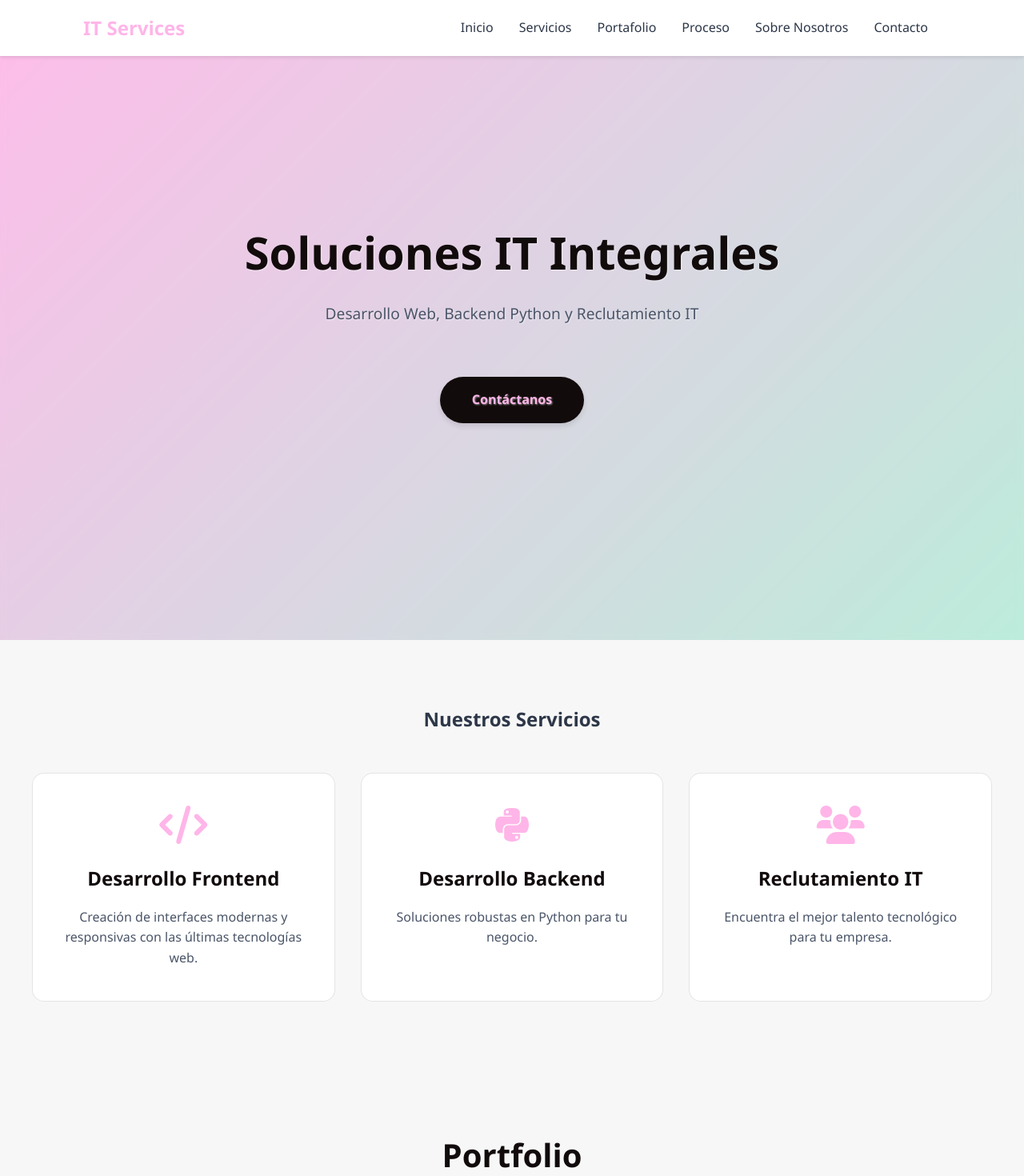
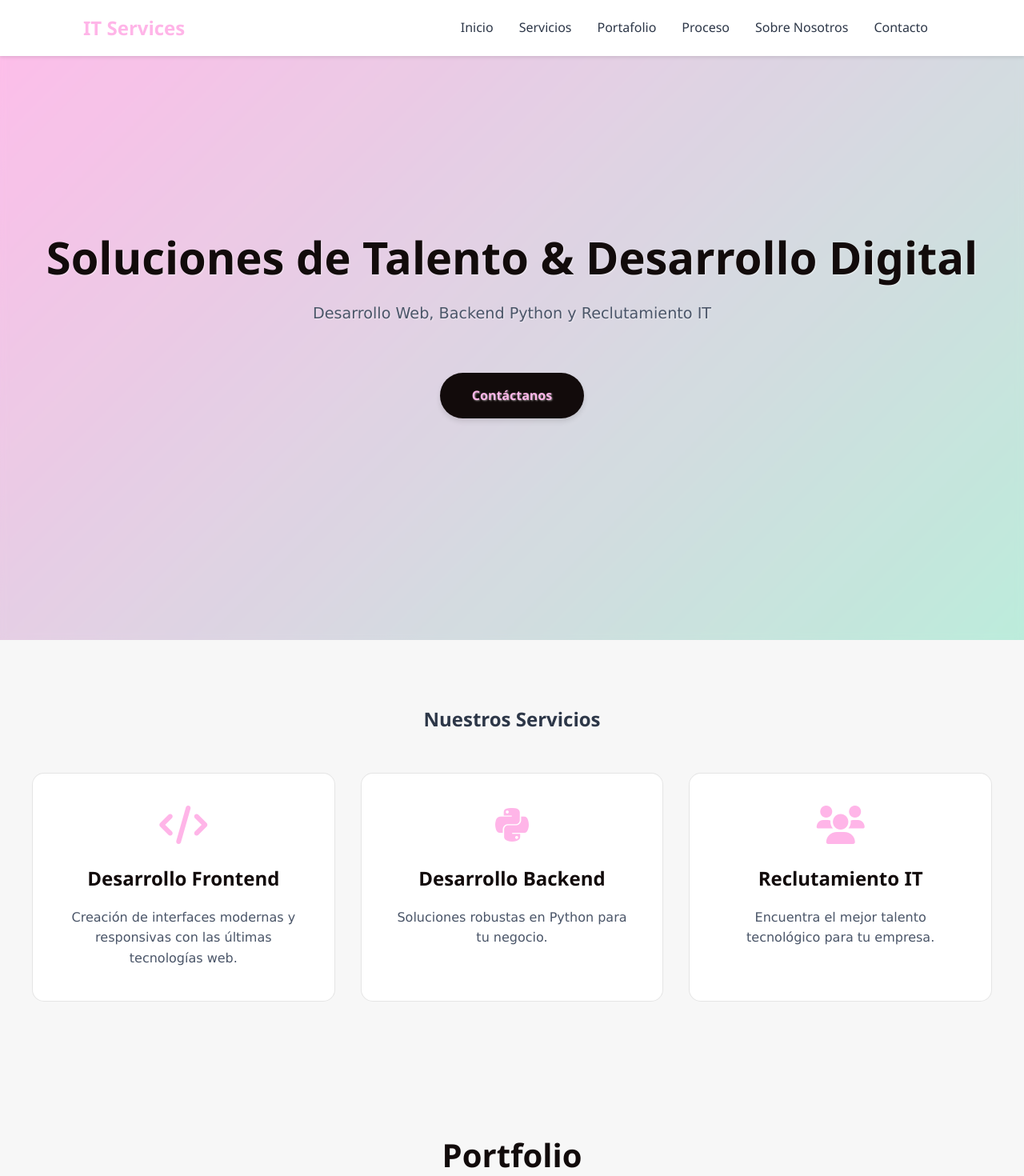
Before and after one commit to JonathanB0291/Dev-and-IT, a Flask app: page / in a window 1280 px wide. Shown: the top 1470 px of the page at 80% size. Run offline with Flask 3, Linux system fonts and the light colour scheme.

Commit message:
cambios en style e index

```diff
--- a/static/css/style.css
+++ b/static/css/style.css
@@ -284,6 +284,10 @@ nav {
     max-width: 800px;
     margin: 0 auto;
     text-align: center;
+}
+p {
+    font-family:'Lucida Sans', 'Lucida Sans Regular', 'Lucida Grande', 'Lucida Sans Unicode', Geneva, Verdana, sans-serif;
+    line-height: 1;
 }
 
 /* Contact Section */
--- a/templates/index.html
+++ b/templates/index.html
@@ -29,7 +29,7 @@
 
     <section id="inicio" class="hero">
         <div class="hero-content">
-            <h1>Soluciones IT Integrales</h1>
+            <h1>Soluciones de Talento & Desarrollo Digital</h1>
             <p>Desarrollo Web, Backend Python y Reclutamiento IT</p>
             <a href="#contacto" class="cta-button">Contáctanos</a>
         </div>
@@ -141,7 +141,9 @@
     <section id="sobre-nosotros" class="about">
         <h2>Sobre Nosotros</h2>
         <div class="about-content">
-            <p>Somos un equipo apasionado por la tecnología y el talento humano, ofreciendo soluciones integrales para tu negocio.</p>
+            <p>Somos un equipo apasionado por la tecnología, el talento humano y la resolución de problemas. <br>Trabajamos para ofrecerte las mejores soluciones integrales para tu negocio.</p>
+            <br>
+            <p>Nuestro principal objetivo es que mejores tu presencia digital y conseguir el mejor talento humano para tu negocio..</p>
         </div>
     </section>
 
```
